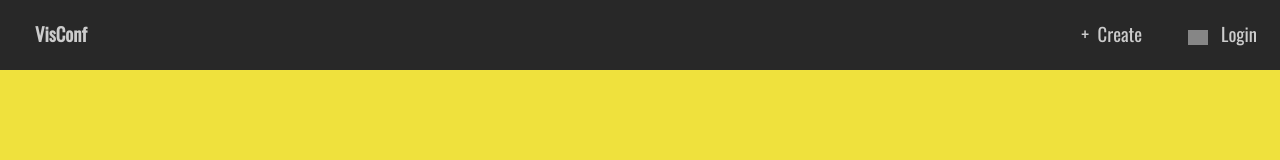
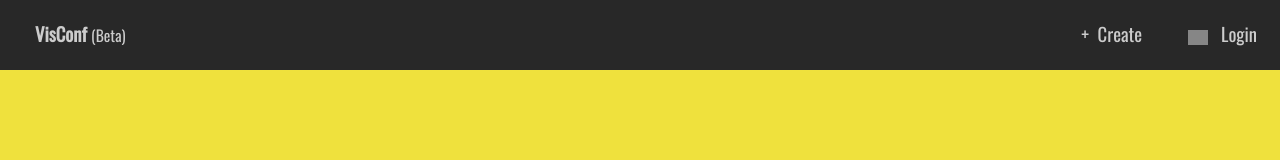
Before and after one commit to saurabhdaware/visconf, a Next.js app: page / in a window 1280 px wide. Shown: the top 160 px of the page. Built offline with nearby package versions, Linux system fonts and the light colour scheme; grey boxes are pictures that could not be loaded; a small style sheet from the web is missing.

Commit message:
progressbar added

```diff
--- a/components/Meta.js
+++ b/components/Meta.js
@@ -43,6 +43,7 @@ const Meta = ({metaInfo}) => {
 
         <link href="https://fonts.googleapis.com/icon?family=Material+Icons" rel="stylesheet" />
         <link href="https://fonts.googleapis.com/css?family=Oswald&display=swap" rel="stylesheet" />
+        <link rel="stylesheet" type="text/css" href="/nprogress.css" />
 
       <title>{title}</title>
     </Head>
--- a/components/Nav.js
+++ b/components/Nav.js
@@ -8,7 +8,7 @@ function Nav({login, user, isLoggedIn}) {
   return (
     <Fragment>
       <nav>
-        <Link href="/"><a className="brand-title">VisConf</a></Link>
+        <Link href="/"><a className="brand-title">VisConf <small style={{fontWeight: 100}}>(Beta)</small></a></Link>
         <div className="right-items">
           <Link href="create"><a className="create-button-item">+ &nbsp;Create</a></Link>
           {
--- a/package.json
+++ b/package.json
@@ -11,6 +11,7 @@
     "isomorphic-unfetch": "^3.0.0",
     "next": "^9.2.1",
     "nosleep.js": "^0.9.0",
+    "nprogress": "^0.2.0",
     "pdfjs-dist": "^2.2.228",
     "react": "^16.12.0",
     "react-dom": "^16.12.0",
--- a/pages/_app.js
+++ b/pages/_app.js
@@ -1,8 +1,17 @@
 import Layout from "../components/Layout";
 import { Fragment } from "react";
 import Head from "next/head";
+import Router from 'next/router'
 
 import { useAuth } from '../scripts/hooks';
+
+import NProgress from 'nprogress'
+
+Router.events.on('routeChangeStart', url => {
+  NProgress.start()
+})
+Router.events.on('routeChangeComplete', () => NProgress.done())
+Router.events.on('routeChangeError', () => NProgress.done())
 
 
 function MyApp({ Component, pageProps }) {
@@ -11,6 +20,7 @@ function MyApp({ Component, pageProps }) {
   return (
     <Fragment>
       <Head>
+        <link rel="stylesheet" href="https://unpkg.com/nprogress@0.2.0/nprogress.css" />
       </Head>
       <Layout>
         <Component {...pageProps} {...authServices} />
```
Also changed, not shown: 1 other file (tests, documents, lock files or other folders).
